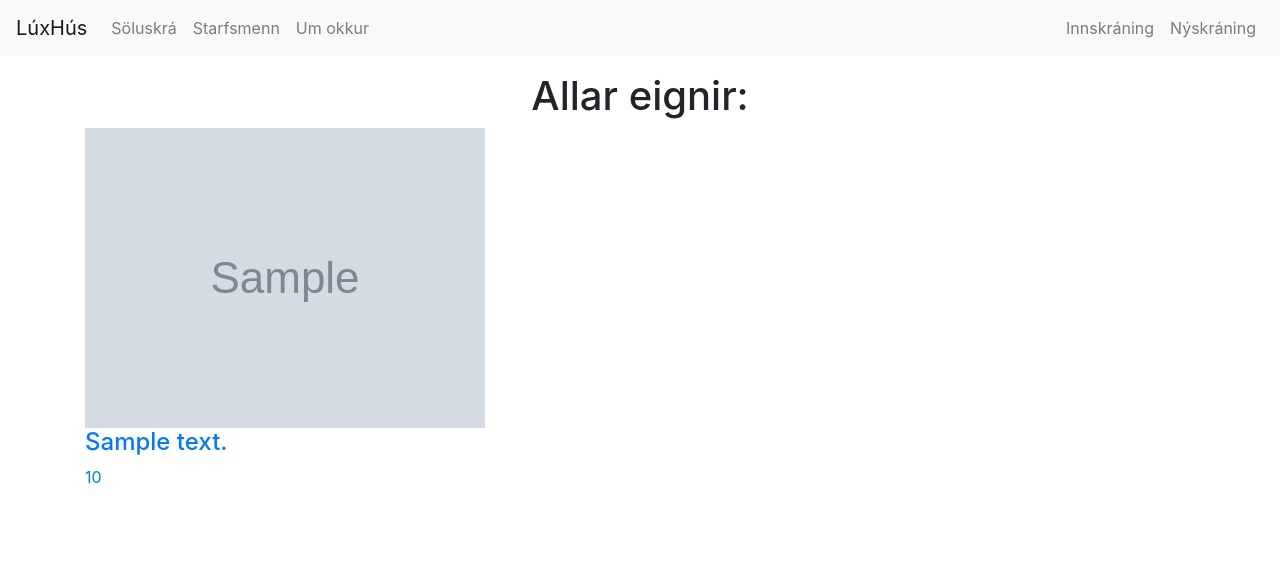
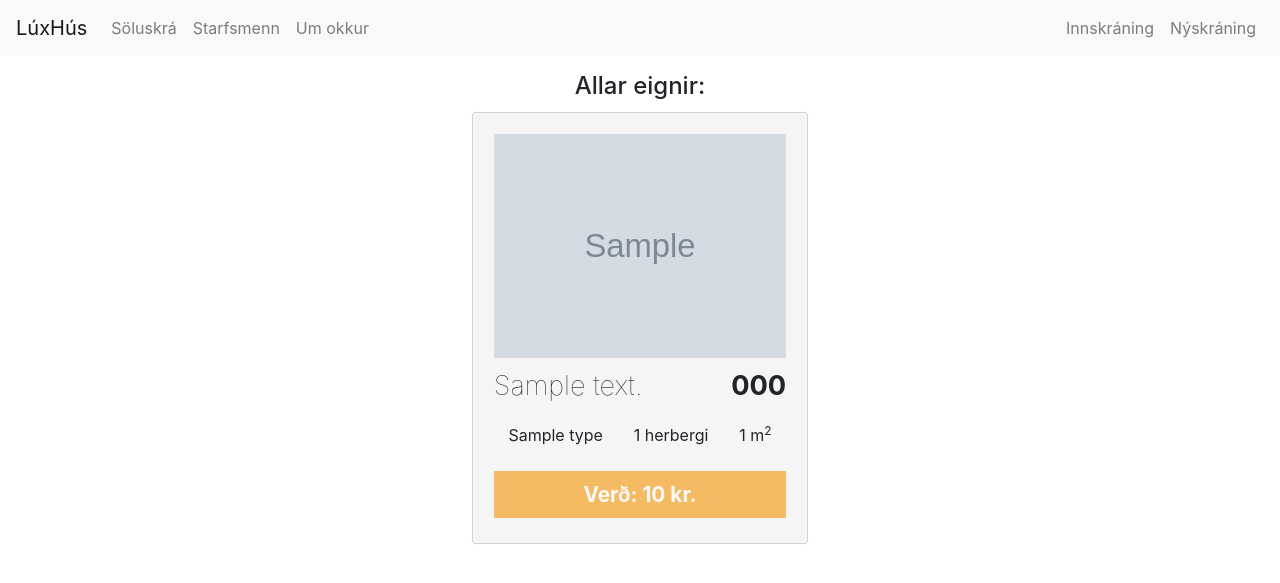
Before and after one commit to pker98/verklegt2, a Django app: template project/templates/forsida/home.html in a window 1280 px wide. Shown: the top 583 px of the page. Run offline with Django 3.2, Linux system fonts and the light colour scheme; the template is opened without the code that fills it: most values are stand-ins (such as "Sample title", 1, 10 or a date in 2020); grey boxes marked "Sample" are stand-in pictures; some libraries are stand-ins or nearby versions.

Commit message:
css and html styling on apartments

```diff
--- /dev/null
+++ b/project/fasteignasala/static/css/main.css
@@ -0,0 +1,116 @@
+html {
+    font-family: Roboto, sans-serif;
+}
+h1 {
+    font-size: 1.5rem;
+}
+
+.apartment_list a{
+    color: black;
+    text-decoration: none;
+}
+
+.apartment_list a:hover .apartment_container {
+    border-color: rgba(0, 0, 0, 0.36);
+    border-width: 0.1rem;
+    border-style: solid;
+    border-radius: 0.2rem;
+}
+
+
+.apartment_address {
+    font-size: 1.7rem;
+    font-weight: lighter;
+    text-align: left;
+}
+
+.apartment_zip {
+    font-size: 1.7rem;
+    font-weight: bold;
+    float:right;
+}
+
+.apartment_list {
+    margin: auto;
+    text-align: center;
+}
+.description {
+    text-align: justify;
+    margin-top: 1rem;
+    font-size: 0.8rem;
+}
+
+.crop {
+    height: 14rem;
+    width: 100%;
+    overflow: hidden;
+    margin-bottom: 0.5rem;
+
+}
+
+.apartment_container .crop img {
+    height: 14rem;
+    width: 100%;
+    transition: 0.2s ease-in-out;
+    opacity: 100;
+}
+
+
+
+.apartment_container {
+    display: inline-block;
+    margin: 0.2rem;
+    padding: 1.3rem;
+    width: 21rem;
+    height: 27rem;
+    background-color: whitesmoke;
+    border-color: lightgrey;
+    border-width: 0.1rem;
+    border-style: solid;
+    border-radius: 0.2rem;
+}
+
+.apartment_container .price {
+    color: snow;
+    font-size: 1.3rem;
+    font-weight: bold;
+    padding: 0.5rem;
+}
+
+.price_container {
+    font-size: 1.3rem;
+    font-weight: bold;
+    background-color: #F5BB63;
+    display: block;
+}
+
+.apartment_container .info {
+    width: 90%;
+    margin: 0.5rem auto ;
+    display: flex;
+    justify-content: space-between;
+}
+
+.see_more {
+    position: absolute;
+    color: white;
+    font-weight: bold;
+    font-size: 1.5rem;
+    text-align: center;
+    transform: translateX(50%) translateY(5rem);
+    opacity: 0;
+}
+
+.see_more p {
+    position: relative;
+    transition: 0.2s ease-in-out;
+}
+
+.apartment_container a:hover .see_more{
+    opacity: 1;
+}
+
+.apartment_container a:hover img {
+    height: 120%;
+    width: 120%;
+}
--- a/project/templates/base.html
+++ b/project/templates/base.html
@@ -11,7 +11,7 @@
     <meta charset="utf-8">
     <meta name="viewport" content="width=device-width, initial-scale=1, shrink-to-fit=no">
     <link rel="stylesheet" href="https://stackpath.bootstrapcdn.com/bootstrap/4.3.1/css/bootstrap.min.css" integrity="sha384-ggOyR0iXCbMQv3Xipma34MD+dH/1fQ784/j6cY/iJTQUOhcWr7x9JvoRxT2MZw1T" crossorigin="anonymous">
-    <link rel="stylesheet" type="text/css" href="{% static 'css/main.css' %}">
+    <link rel="stylesheet" type="text/css" href="{% static '/css/main.css' %}">
 
 </head>
 <body>
--- a/project/templates/forsida/home.html
+++ b/project/templates/forsida/home.html
@@ -2,9 +2,8 @@
 {% block content %}
     <div class="apartment_list">
         <h1 class="text-center pt-3">Allar eignir:</h1>
-                <div class="apartment_container">
-                    {% for apartment in apartments %}
-                        {% include 'hus/Eitt_hus.html' with apartment=apartment %}
-                    {% endfor %}
-                </div></div>
+            {% for apartment in apartments %}
+                {% include 'hus/Eitt_hus.html' with apartment=apartment %}
+            {% endfor %}
+    </div>
 {% endblock content %}
--- a/project/templates/hus/Eitt_hus.html
+++ b/project/templates/hus/Eitt_hus.html
@@ -1,7 +1,29 @@
-<div>
+<div class="apartment_container">
     <a href="/{{ apartment.id }}">
-        <img class="apartment-img" src="{{ apartment.apartmentimage_set.first.image }}" />
-        <h4>{{ apartment.address }}</h4>
-        <p>{{ apartment.price }}</p>
+
+        <div class="see_more">
+            <p>Skoða nánar</p>
+        </div>
+
+        <div class="crop">
+            <img class="apartment-img" src="{{ apartment.apartmentimage_set.first.image }}" />
+        </div>
     </a>
+        <p class="apartment_address">{{ apartment.address }}
+            <span class="apartment_zip">{{  apartment.zip}} </span>
+        </p>
+
+        <div class="info">
+            <p>{{ apartment.type }}</p>
+            <p>{{ apartment.num_rooms }} herbergi</p>
+            <p>{{ apartment.size }} m<sup>2</sup></p>
+        </div>
+
+
+
+        <div class="price_container">
+            <div class="price">Verð: {{ apartment.price }} kr.</div>
+        </div>
+
+
 </div>
```
